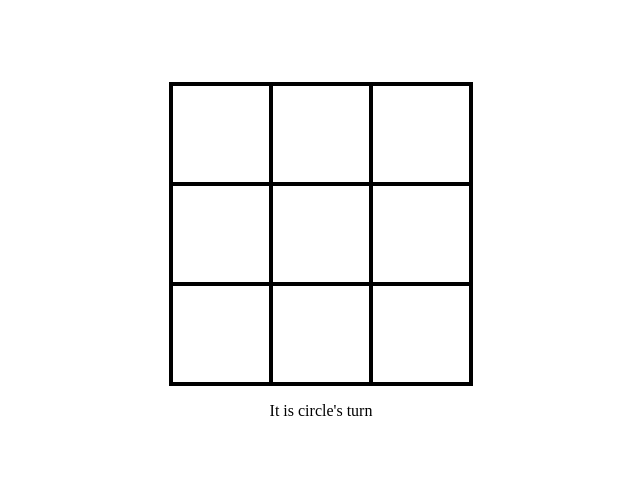
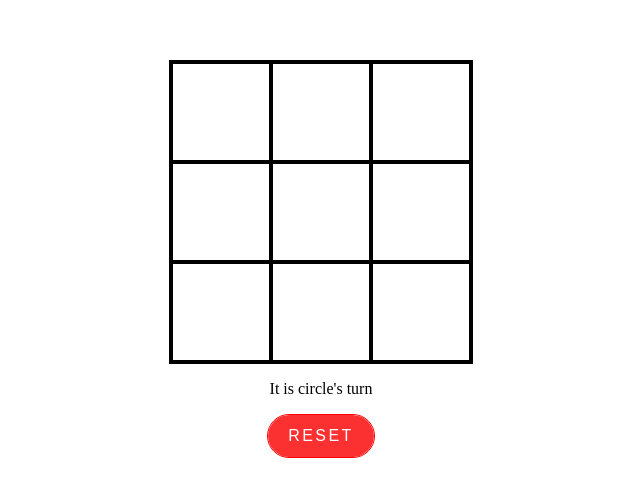
Before and after one commit to Siddr04/Tic_tac_toe, a plain HTML site: page index.html in a window 1280 px wide. Shown: the part 141-638 px from the top of the page, without its empty margins (319-959 px from the left). Drawn offline with Linux system fonts and the light colour scheme.

Commit message:
Add reset game functionality

```diff
--- a/index.html
+++ b/index.html
@@ -1,5 +1,6 @@
 <!DOCTYPE html>
 <html lang="en">
+
 <head>
     <meta charset="UTF-8">
     <meta http-equiv="X-UA-Compatible" content="IE=edge">
@@ -7,9 +8,13 @@
     <link rel="stylesheet" href="style.css">
     <title>Tic Tac Toe</title>
 </head>
+
 <body>
     <div id="gameboard"></div>
     <p id="info"></p>
+    <button id="resetButton" class="button"">Reset</button>
+    <!-- <a href="#" class="button">Reset</a> -->
     <script src="main.js"></script>
 </body>
+
 </html>
--- a/main.js
+++ b/main.js
@@ -1,5 +1,9 @@
 const gameBoard = document.querySelector('#gameboard');
 const infoDisplay = document.querySelector('#info');
+const resetButton = document.querySelector('#resetButton');
+
+
+
 const startCells = ["", "", "", "", "", "", "", "", ""];
 const cellElements = [];
 
@@ -73,3 +77,17 @@ function checkScore() {
     }
   });
 }
+resetButton.addEventListener('click', resetGame);
+
+function resetGame() {
+
+  gameBoard.innerHTML = '';
+
+
+  startCells.fill("");
+
+  turn = "circle";
+  infoDisplay.textContent = `It is ${turn}'s turn`;
+
+  createGameBoard();
+}
--- a/style.css
+++ b/style.css
@@ -1,4 +1,4 @@
-body{
+body {
     margin: 0;
     padding: 0;
     display: flex;
@@ -8,7 +8,7 @@ body{
     flex-direction: column;
   }
 
-#gameboard{
+  #gameboard {
     width: 300px;
     height: 300px;
     background-color: black;
@@ -17,7 +17,7 @@ body{
     border: solid 2px black;
   }
 
-.square{
+  .square {
     width: 100px;
     height: 100px;
     background-color: white;
@@ -26,10 +26,9 @@ body{
     display: flex;
     justify-content: center;
     align-items: center;
-
   }
 
-.circle{
+  .circle {
     height: 90px;
     width: 90px;
     border-radius: 50%;
@@ -37,28 +36,78 @@ body{
     box-sizing: border-box;
   }
 
-.cross{
+  .cross {
     height: 90px;
     width: 90px;
     position: relative;
     transform: rotate(45deg);
   }
 
-.cross:before,.cross:after{
+  .cross:before,
+  .cross:after {
     content: "";
     position: absolute;
-
     background-color: red;
   }
-.cross:before{
+
+  .cross:before {
     left: 50%;
     width: 30%;
     margin-left: -15%;
     height: 100%;
   }
-.cross:after{
+
+  .cross:after {
     top: 50%;
     height: 30%;
     margin-top: -15%;
     width: 100%;
   }
+
+  .button {
+    display: inline-block;
+    padding: 0.75rem 1.25rem;
+    border-radius: 10rem;
+    color: #fff;
+    text-transform: uppercase;
+    font-size: 1rem;
+    letter-spacing: 0.15rem;
+    transition: all 0.3s;
+    position: relative;
+    overflow: hidden;
+    z-index: 1;
+    border: 1px solid red;
+  }
+
+  .button:after {
+    content: '';
+    position: absolute;
+    bottom: 0;
+    left: 0;
+    width: 100%;
+    height: 100%;
+    background-color: rgba(255, 0, 0, 0.793);
+    border-radius: 10rem;
+    z-index: -2;
+  }
+
+  .button:before {
+    content: '';
+    position: absolute;
+    bottom: 0;
+    left: 0;
+    width: 0%;
+    height: 100%;
+    background-color: darkred;
+    transition: all 0.3s;
+    border-radius: 10rem;
+    z-index: -1;
+  }
+
+  .button:hover {
+    color: #fff;
+  }
+
+  .button:hover:before {
+    width: 100%;
+  }
```
Lines whose indentation alone changed are shown as unchanged.
